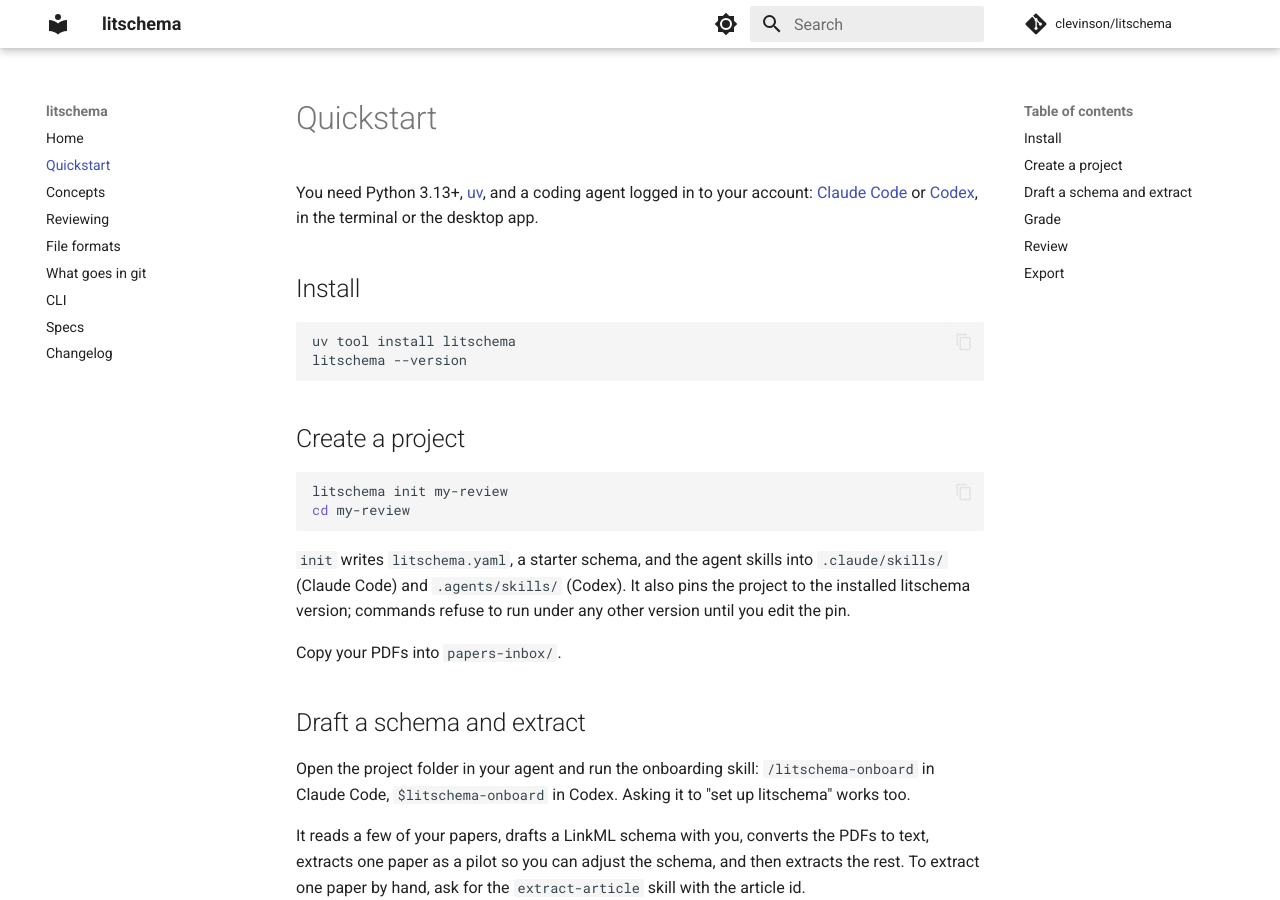
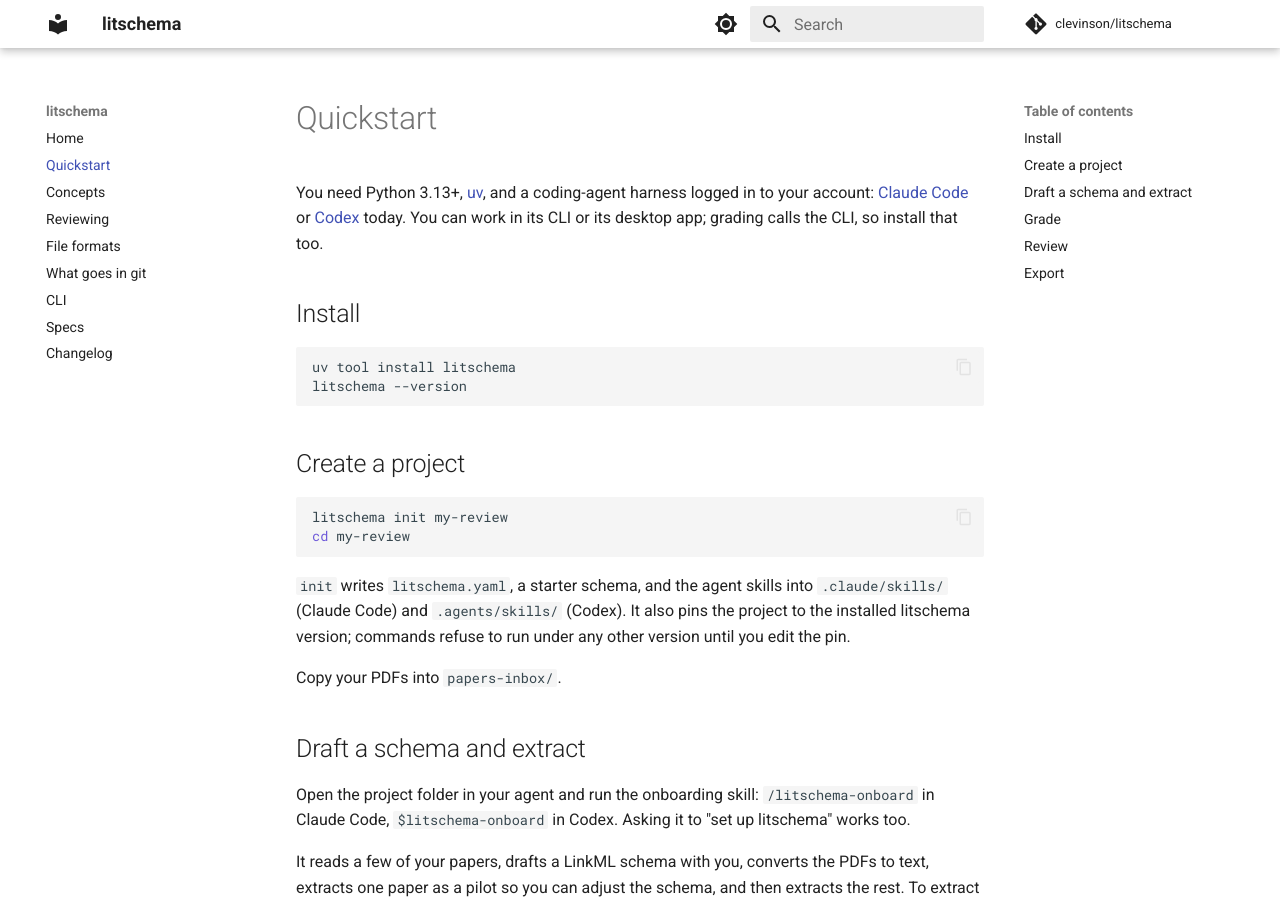
Before and after one commit to clevinson/litschema, an MkDocs documentation site: the page built from docs/quickstart.md, in a window 1280 px wide and 900 px high. Built offline with MkDocs 1.6.1 and Material for MkDocs 9.7.7, drawn with Linux system fonts in a browser that asks for light colours; comment, search, counter and statistics services are not loaded.

Commit message:
docs: describe claude code and codex as coding-agent harnesses

```diff
--- a/docs/quickstart.md
+++ b/docs/quickstart.md
@@ -1,9 +1,9 @@
 # Quickstart
 
-You need Python 3.13+, [uv](https://docs.astral.sh/uv/), and a coding agent
-logged in to your account: [Claude Code](https://claude.com/claude-code) or
-[Codex](https://developers.openai.com/codex), in the terminal or the desktop
-app.
+You need Python 3.13+, [uv](https://docs.astral.sh/uv/), and a coding-agent
+harness logged in to your account: [Claude Code](https://claude.com/claude-code)
+or [Codex](https://developers.openai.com/codex) today. You can work in its CLI
+or its desktop app; grading calls the CLI, so install that too.
 
 ## Install
 
```
Also changed, not shown: README.md (+2 -2 lines), docs/index.md (+3 -3 lines), 1 other file.
